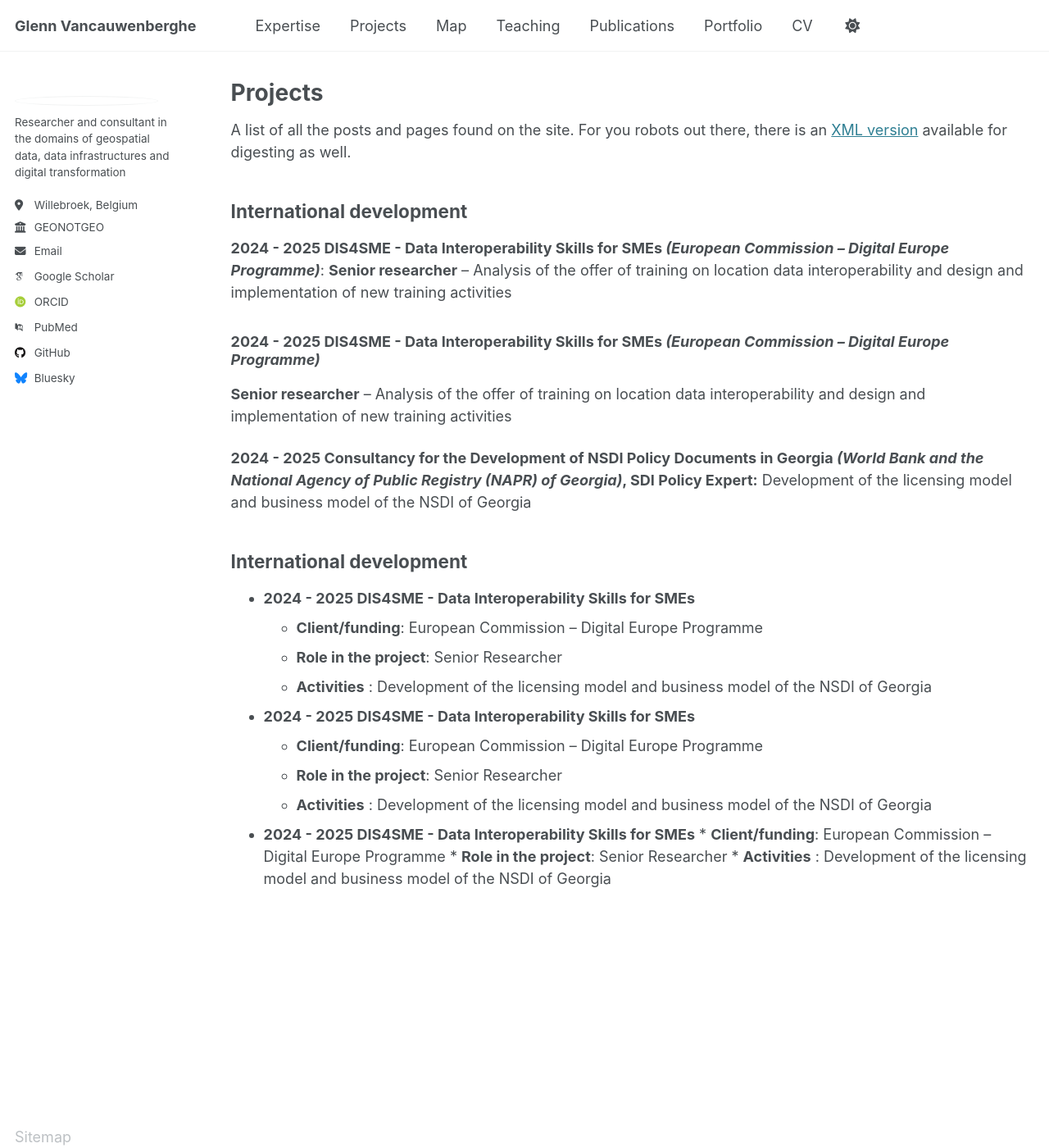
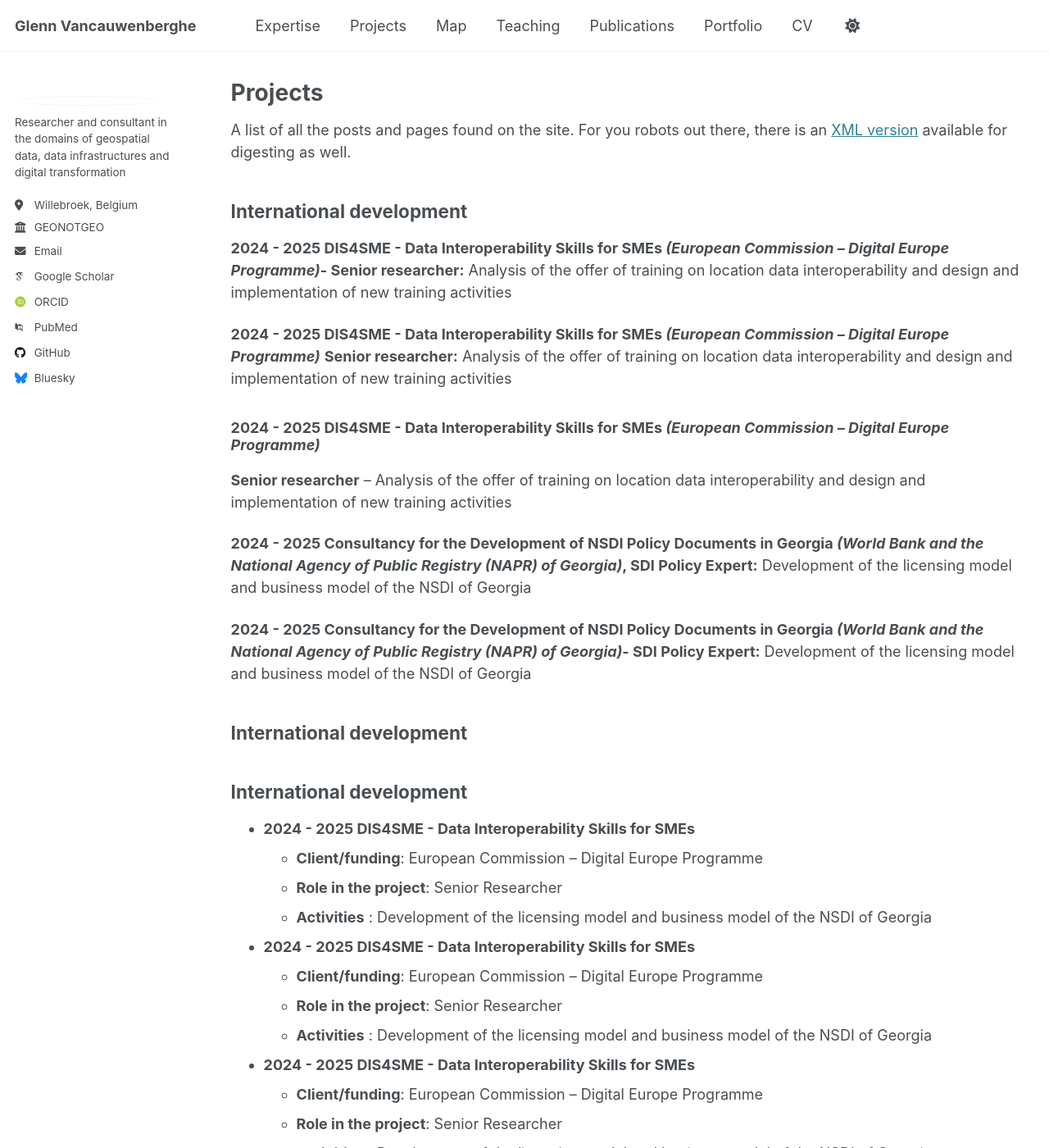
Before and after one commit to GVancauwenberghe/gvancauwenberghe.github.io, a Jekyll site: the page built from _pages/projects.md, in a window 1280 px wide and 1400 px high. Shown: the whole window at 82% size. Built offline with Jekyll 4.4.1, drawn with Linux system fonts in a browser that asks for light colours; some web fonts are replaced.

Commit message:
Update projects.md

```diff
--- a/_pages/projects.md
+++ b/_pages/projects.md
@@ -11,7 +11,10 @@
 
 ## International development
 
-**2024 - 2025 DIS4SME -  Data Interoperability Skills for SMEs _(European Commission –   Digital Europe Programme)_**: **Senior researcher** –   Analysis of the offer of training on location data interoperability and design and implementation of new training activities
+**2024 - 2025 DIS4SME -  Data Interoperability Skills for SMEs _(European Commission –   Digital Europe Programme)_- Senior researcher:** Analysis of the offer of training on location data interoperability and design and implementation of new training activities
+
+**2024 - 2025 DIS4SME -  Data Interoperability Skills for SMEs _(European Commission –   Digital Europe Programme)_**
+**Senior researcher:** Analysis of the offer of training on location data interoperability and design and implementation of new training activities
 
 ### 2024 - 2025 DIS4SME -  Data Interoperability Skills for SMEs _(European Commission –   Digital Europe Programme)_
 **Senior researcher** –   Analysis of the offer of training on location data interoperability and design and implementation of new training activities
@@ -19,17 +22,24 @@
 **2024 - 2025 Consultancy for the Development of NSDI Policy Documents in Georgia _(World Bank and the National Agency of Public Registry (NAPR) of Georgia)_,
 SDI Policy Expert:**   Development of the licensing model and business model of the NSDI of Georgia
 
+**2024 - 2025 Consultancy for the Development of NSDI Policy Documents in Georgia _(World Bank and the National Agency of Public Registry (NAPR) of Georgia)_-
+SDI Policy Expert:**   Development of the licensing model and business model of the NSDI of Georgia
+
+## International development
+
 ## International development
 
   * **2024 - 2025 DIS4SME -  Data Interoperability Skills for SMEs**
       * **Client/funding**: European Commission – Digital Europe Programme
       * **Role in the project**: Senior Researcher
       * **Activities** : Development of the licensing model and business model of the NSDI of Georgia
+
  * **2024 - 2025 DIS4SME -  Data Interoperability Skills for SMEs**
       * **Client/funding**: European Commission – Digital Europe Programme
       * **Role in the project**: Senior Researcher
       * **Activities** : Development of the licensing model and business model of the NSDI of Georgia
-* **2024 - 2025 DIS4SME -  Data Interoperability Skills for SMEs**
+
+ * **2024 - 2025 DIS4SME -  Data Interoperability Skills for SMEs**
       * **Client/funding**: European Commission – Digital Europe Programme
       * **Role in the project**: Senior Researcher
       * **Activities** : Development of the licensing model and business model of the NSDI of Georgia
```
